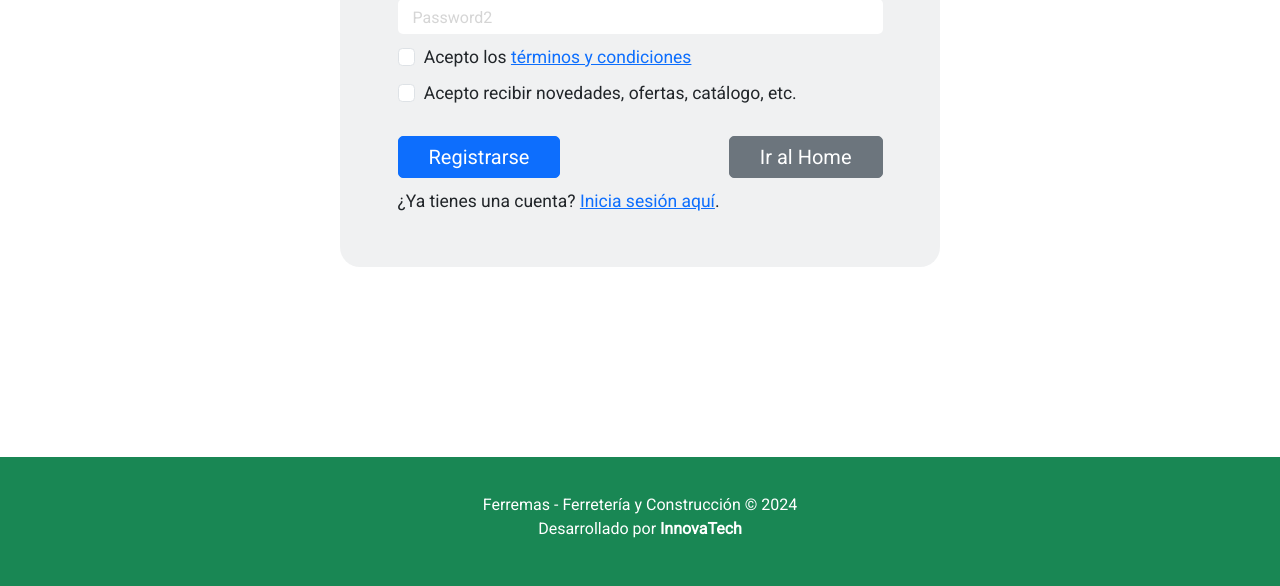
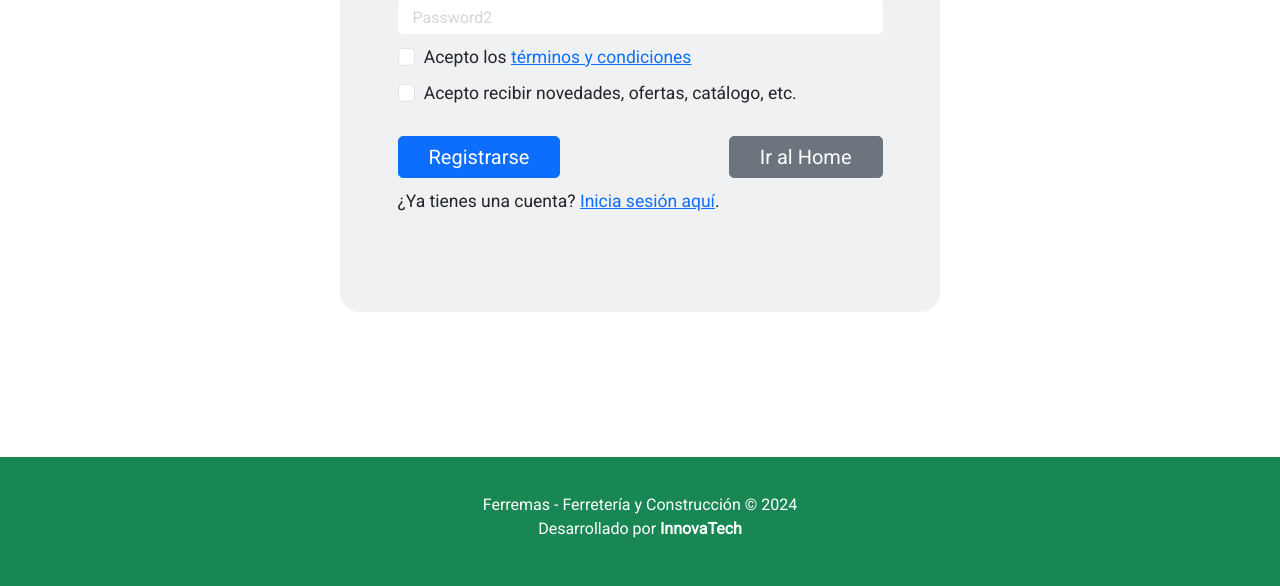
Before and after one commit to vgalvezroldan/Ferreteria-Django, a Django app: page /registro/ in a window 1280 px wide. Shown: the part 893-1479 px from the top of the page. Run offline with Django 5.2, Linux system fonts and the light colour scheme; data that the repository does not hold is empty.

Commit message:
Grandes Cambios

```diff
--- a/Ferremas_APP/templates/registration/registro.html
+++ b/Ferremas_APP/templates/registration/registro.html
@@ -2,7 +2,7 @@
 {% load static %}
 {% block contenido %}
 <div style="height: 1110px;">
-    <div class="container bg-secondary bg-opacity-10 rounded-5 pt-5 pb-5" style="height: 920px; width: 600px; margin-top: 80px;">
+    <div class="container bg-secondary bg-opacity-10 rounded-5 pt-5 pb-5" style="height: 965px; width: 600px; margin-top: 80px;">
         <div class="row mt-5 mb-5 text-uppercase">
             <div class="col text-center mb-10">
                 <h1 class="fw-bold" style="font-size: 3.6rem;">Registro</h1>
```
